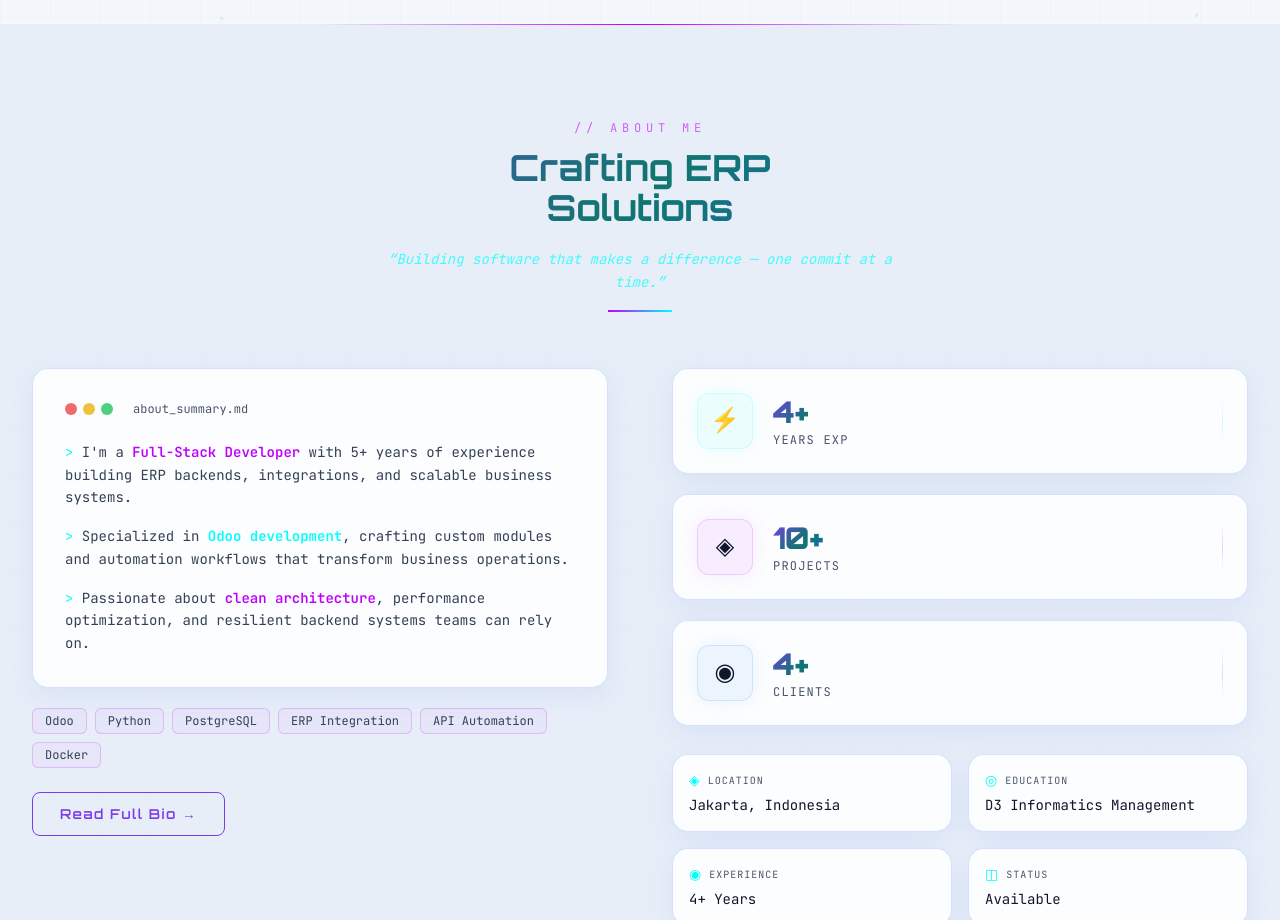
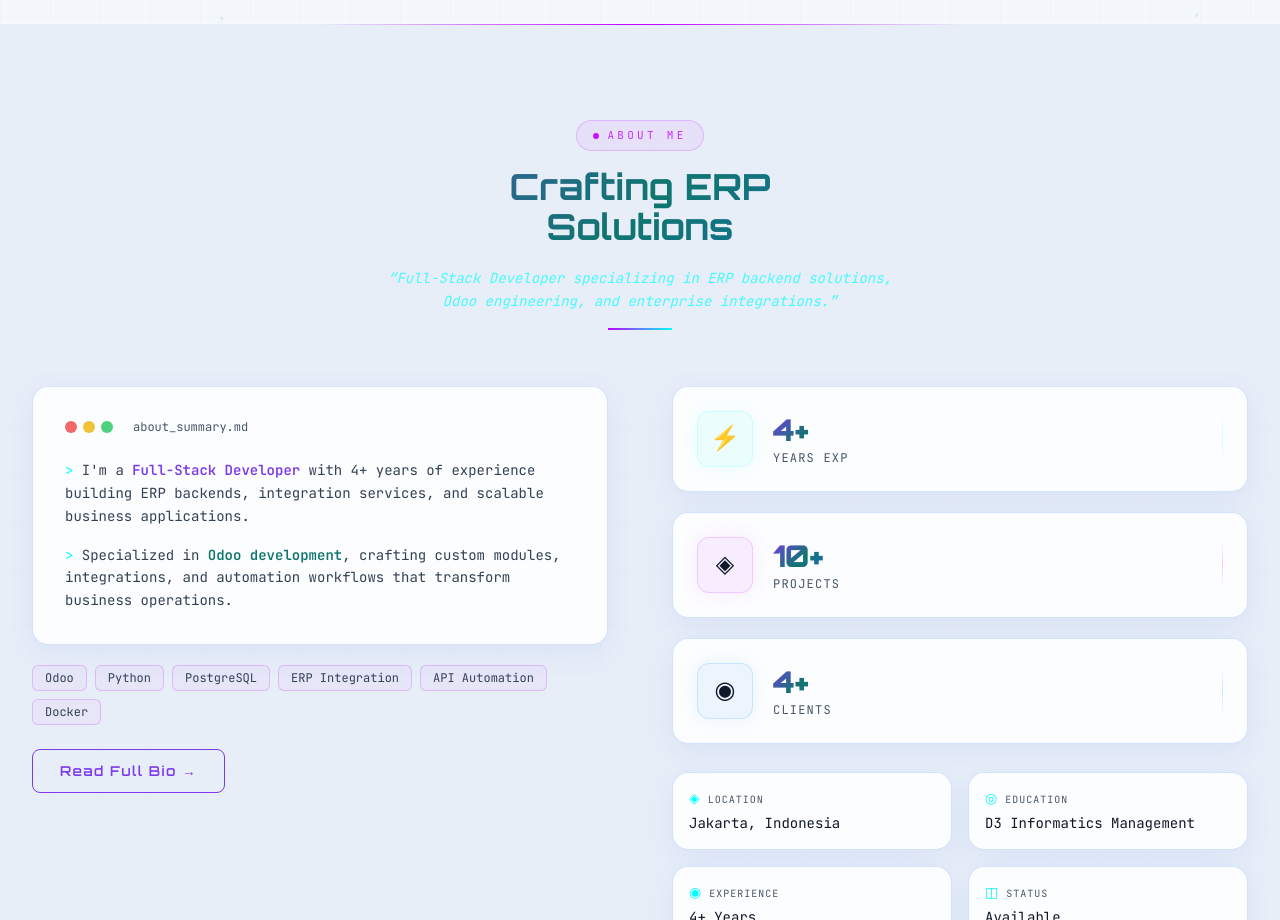
Before and after one commit to aldirrss/portfolio_cms_nextjs, a Next.js app: page / in a window 1280 px wide. Shown: the part 897-1817 px from the top of the page. Built offline with nearby package versions, Linux system fonts and the light colour scheme.

Commit message:
Update styles and content in About and Experience sections for improved clarity and aesthetics

```diff
--- a/app/globals.css
+++ b/app/globals.css
@@ -9,8 +9,8 @@
   --neon-blue: #0080ff;
   --neon-cyan: #00ffff;
   --neon-pink: #ff00ff;
-  --dark-900: #030712;
-  --dark-800: #0a0f1e;
+  --dark-900: #040917;
+  --dark-800: #0c1223;
   --dark-700: #0d1424;
   --glass-bg: rgba(10, 15, 30, 0.7);
   --glass-border: rgba(191, 0, 255, 0.15);
@@ -27,8 +27,8 @@
   --neon-blue: #0080ff;
   --neon-cyan: #00ffff;
   --neon-pink: #ff00ff;
-  --dark-900: #030712;
-  --dark-800: #0a0f1e;
+  --dark-900: #040917;
+  --dark-800: #0c1223;
   --dark-700: #0d1424;
   --glass-bg: rgba(10, 15, 30, 0.7);
   --glass-border: rgba(191, 0, 255, 0.15);
--- a/components/sections/AboutSection.tsx
+++ b/components/sections/AboutSection.tsx
@@ -10,7 +10,7 @@ export default function AboutSection({ showHeader = false }: { showHeader?: bool
 
   return (
     <section className="relative py-16 lg:py-24 overflow-hidden">
-      <div className="absolute inset-0 bg-dark-800/50" />
+      <div className="absolute inset-0 bg-dark-800" />
       <div className="absolute inset-0 grid-bg opacity-10" />
       <div className="absolute top-0 left-1/4 right-1/4 h-px bg-gradient-to-r from-transparent via-neon-purple to-transparent" />
 
@@ -53,7 +53,11 @@ export default function AboutSection({ showHeader = false }: { showHeader?: bool
 
             {/* Skill badges */}
             <div>
-              <div className="font-mono text-xs text-slate-500 tracking-widest mb-4 uppercase">// Technologies</div>
+              <div className="font-mono text-xs text-slate-500 tracking-widest mb-4 uppercase">
+                <span className="font-mono text-xs tracking-widest uppercase flex-shrink-0 text-[24px] font-bold gradient-text">
+                  // Technologies
+                </span>
+              </div>
               <div className="flex flex-wrap gap-2">
                 {allSkillBadges.map((badge, i) => (
                   <motion.span key={badge}
@@ -72,7 +76,11 @@ export default function AboutSection({ showHeader = false }: { showHeader?: bool
           {/* Skill bars + Quick info */}
           <motion.div initial={{ opacity: 0, x: 40 }} animate={inView ? { opacity: 1, x: 0 } : {}}
             transition={{ duration: 0.7, delay: 0.2 }}>
-            <div className="font-mono text-xs text-slate-500 tracking-widest mb-6 uppercase">// Core Competencies</div>
+            <div className="font-mono text-xs text-slate-500 tracking-widest mb-6 uppercase">
+              <span className="font-mono text-xs tracking-widest uppercase flex-shrink-0 text-[24px] font-bold gradient-text">
+                // Core Competencies
+              </span>
+            </div>
             <div className="space-y-6">
               {skillBars.map((skill, i) => (
                 <div key={skill.name}>
--- a/components/sections/ExperienceSection.tsx
+++ b/components/sections/ExperienceSection.tsx
@@ -111,9 +111,8 @@ export default function ExperienceSection({ showHeader = false }: { showHeader?:
         <motion.div initial={{ opacity: 0, y: 30 }} animate={inView ? { opacity: 1, y: 0 } : {}}
           transition={{ delay: 0.6 }} className="mt-16">
           <div className="text-slate-500 tracking-widest mb-6 uppercase text-center">
-            <span className="font-mono text-xs tracking-widest uppercase flex-shrink-0 text-[24px] font-bold"
-              style={{ color: "#00ffff" }}>
-              Education
+            <span className="font-mono text-xs tracking-widest uppercase flex-shrink-0 text-[24px] font-bold gradient-text">
+              // Education
             </span>
           </div>
           <div className="flex flex-wrap justify-center gap-4">
--- a/components/sections/home/AboutSummary.tsx
+++ b/components/sections/home/AboutSummary.tsx
@@ -13,6 +13,10 @@ const highlights = [
 
 export default function AboutSummary() {
   const { ref, inView } = useInView({ threshold: 0.15, triggerOnce: true });
+  const aboutSummaryEnd = profile.bio.findIndex((line) =>
+    line.includes("Specialized in **Odoo development**")
+  );
+  const aboutSummaryLines = aboutSummaryEnd === -1 ? profile.bio : profile.bio.slice(0, aboutSummaryEnd + 1);
 
   return (
     <section className="relative py-24 overflow-hidden">
@@ -24,7 +28,17 @@ export default function AboutSummary() {
         {/* ── Section label ── */}
         <motion.div initial={{ opacity: 0, y: 20 }} animate={inView ? { opacity: 1, y: 0 } : {}}
           transition={{ duration: 0.5 }} className="text-center mb-14">
-          <div className="font-mono text-xs text-neon-purple/60 tracking-[0.4em] mb-3 uppercase">// About Me</div>
+          <motion.div
+            initial={{ opacity: 0, y: 20 }}
+            animate={{ opacity: 1, y: 0 }}
+            transition={{ duration: 0.5 }}>
+            <div className="inline-flex items-center gap-2 mb-4 px-4 py-1.5 rounded-full border border-neon-purple/20 bg-neon-purple/5">
+              <span className="w-1.5 h-1.5 rounded-full bg-neon-purple animate-pulse" />
+              <span className="font-mono text-[11px] text-neon-purple/80 tracking-[0.3em] uppercase">
+                ABOUT ME
+              </span>
+            </div>
+          </motion.div>
           <h2 className="font-display text-3xl sm:text-4xl font-bold gradient-text leading-tight">
             Crafting ERP
             <br />
@@ -51,21 +65,16 @@ export default function AboutSummary() {
                 <div className="font-mono text-xs text-slate-500 ml-2">about_summary.md</div>
               </div>
               <div className="font-mono text-sm space-y-4 text-slate-400 leading-relaxed">
-                <p>
-                  <span className="text-neon-cyan">{">"}</span> I&apos;m a{" "}
-                  <span className="text-neon-purple font-semibold">Full-Stack Developer</span> with 5+ years of
-                  experience building ERP backends, integrations, and scalable business systems.
-                </p>
-                <p>
-                  <span className="text-neon-cyan">{">"}</span> Specialized in{" "}
-                  <span className="text-neon-cyan font-semibold">Odoo development</span>, crafting custom modules
-                  and automation workflows that transform business operations.
-                </p>
-                <p>
-                  <span className="text-neon-cyan">{">"}</span> Passionate about{" "}
-                  <span className="text-neon-purple font-semibold">clean architecture</span>, performance
-                  optimization, and resilient backend systems teams can rely on.
-                </p>
+                {aboutSummaryLines.map((line, i) => (
+                  <p key={i}>
+                    <span className="text-neon-cyan">{">"}</span>{" "}
+                    <span dangerouslySetInnerHTML={{
+                      __html: line.replace(/\*\*(.+?)\*\*/g, (_, t) =>
+                        `<span class="font-semibold" style="color:${i % 2 === 0 ? "var(--neon-purple)" : "var(--neon-cyan)"}">${t}</span>`
+                      ),
+                    }} />
+                  </p>
+                ))}
               </div>
             </div>
 
--- a/data/profile.ts
+++ b/data/profile.ts
@@ -16,14 +16,14 @@ export const profile = {
     "/avatar.png",
 
   /** Short punchy headline shown in the About Summary on the home page */
-  headline: "Building software that makes a difference — one commit at a time.",
+  headline: "Full-Stack Developer specializing in ERP backend solutions, Odoo engineering, and enterprise integrations.",
 
   /** Multi-line bio shown in the full About page */
   bio: [
-    "I'm a **Full-Stack Developer** with 5+ years of experience building ERP backends, integration services, and scalable business applications.",
+    "I'm a **Full-Stack Developer** with 4+ years of experience building ERP backends, integration services, and scalable business applications.",
     "Specialized in **Odoo development**, crafting custom modules, integrations, and automation workflows that transform business operations.",
     "Passionate about **clean architecture**, performance optimization, and designing reliable backend systems for real operational workflows.",
-    "When not coding, I contribute to **open source**, explore new tech stacks, and mentor junior developers in the community.",
+    "When I'm not coding, you can find me exploring the latest tech trends, contributing to open-source projects, or sharing insights on my blog.",
   ],
 
   /** Rotating job titles in the hero typing animation */
```
